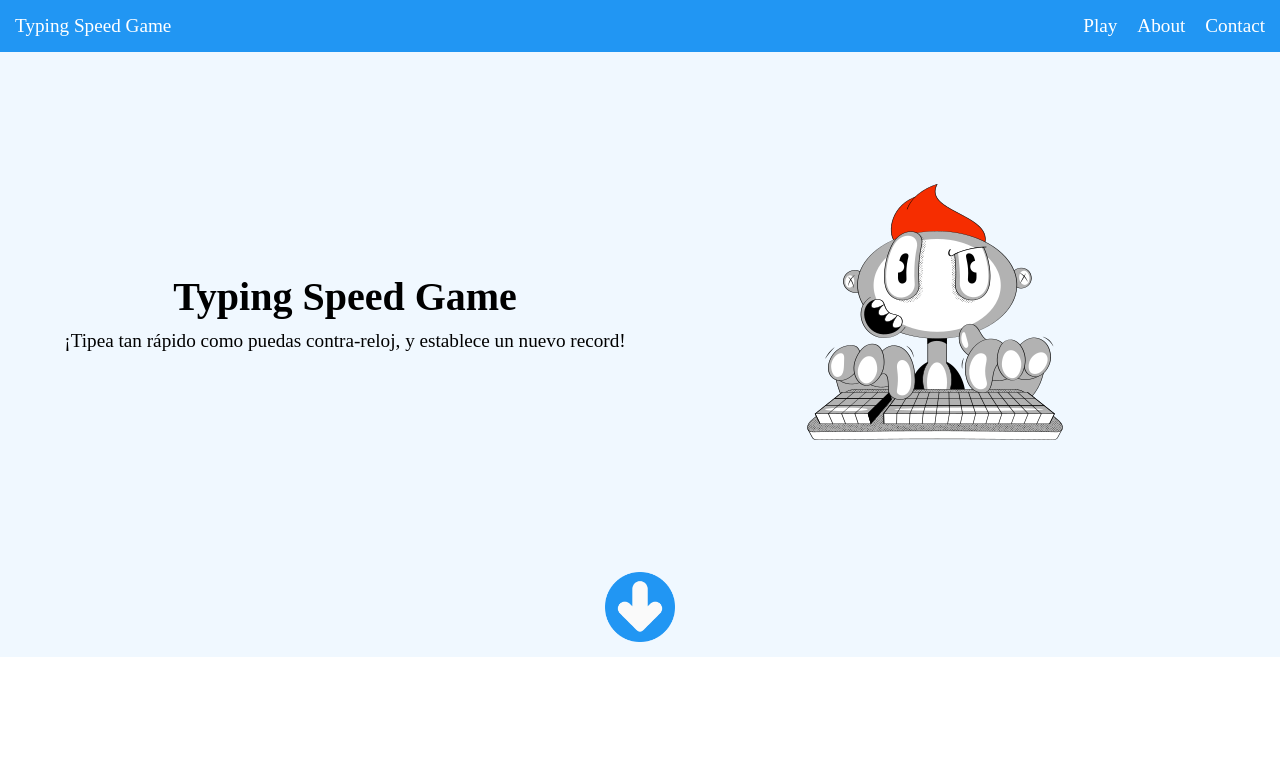
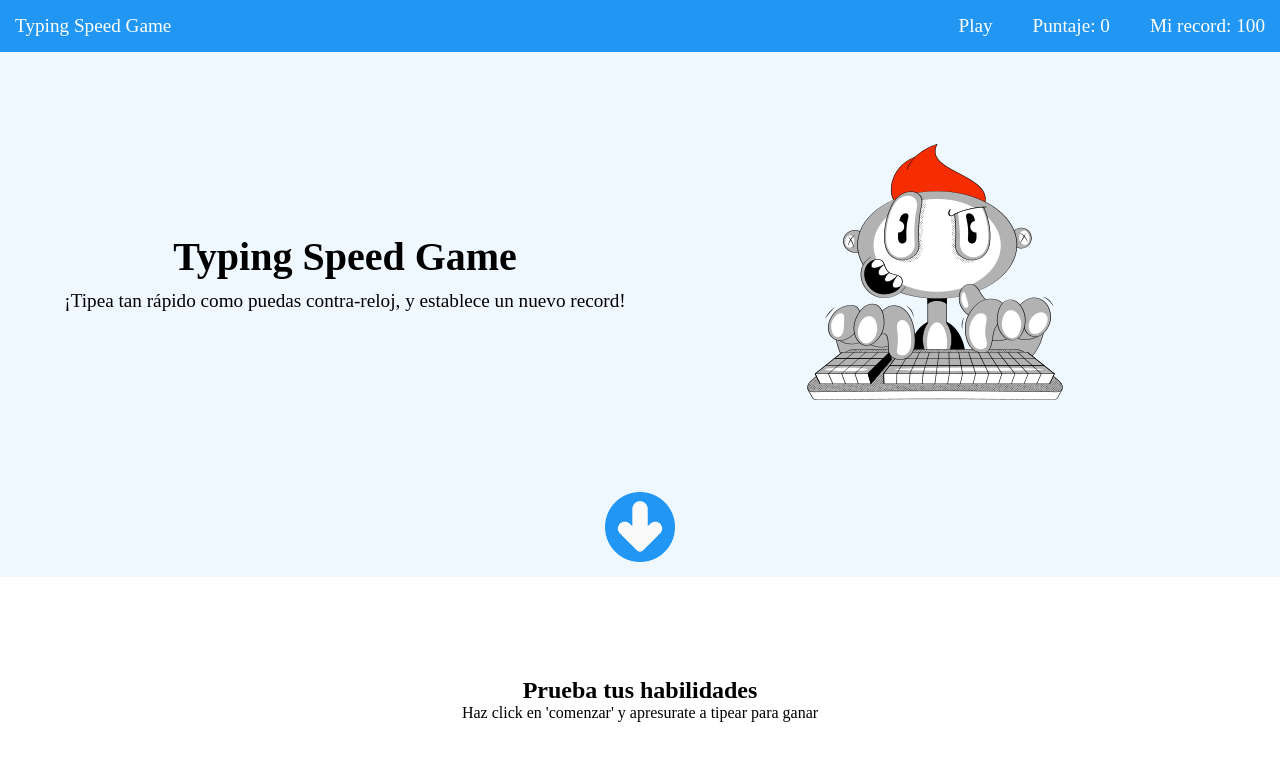
Before and after one commit to facudam/typing-speed-game, a React (Vite) app: page / in a window 1280 px wide. Shown: the top 760 px of the page. Built offline with nearby package versions, Linux system fonts and the light colour scheme.

Commit message:
Adding context provider and creating puntaje and mejorPuntaje states

```diff
--- a/src/App.jsx
+++ b/src/App.jsx
@@ -1,6 +1,6 @@
-
+import { Header } from './components/Header'
+import { Juego } from './components/Juego'
 import './App.css'
-import { Header } from './components/Header'
 
 function App() {
 
@@ -8,6 +8,7 @@ function App() {
   return (
     <div className="App">
       <Header />
+      <Juego />
     </div>
   )
 }
--- /dev/null
+++ b/src/components/Juego.jsx
@@ -0,0 +1,10 @@
+import '../styles/Juego.css';
+
+export const Juego = () => {
+    return (
+        <main className="juego-container">
+            <h2>Prueba tus habilidades</h2>
+            <p>Haz click en 'comenzar' y apresurate a tipear para ganar</p>
+        </main>
+    )
+}
--- a/src/components/Nav.jsx
+++ b/src/components/Nav.jsx
@@ -1,6 +1,9 @@
+import { useContext } from 'react';
+import { Context } from '../contexts/Context';
 import '../styles/Nav.css';
 
 export const Nav = () => {
+    const { puntaje, mejorPuntaje } = useContext(Context)
     return(
         <div className='main-container-menu'>
             <div className="header__menu">
@@ -8,8 +11,8 @@ export const Nav = () => {
                 <nav>
                     <ul>
                         <li>Play</li>
-                        <li>About</li>
-                        <li>Contact</li>
+                        <li>Puntaje: { puntaje }</li>
+                        <li>Mi record: { mejorPuntaje }</li>
                     </ul>
                 </nav>
             </div>
--- /dev/null
+++ b/src/contexts/Context.jsx
@@ -0,0 +1,3 @@
+import { createContext } from "react";
+
+export const Context = createContext();
--- /dev/null
+++ b/src/contexts/ContextProvider.jsx
@@ -0,0 +1,16 @@
+import { Context } from "./Context";
+import { useState } from "react";
+
+export const ContextProvider = ({children}) => {
+
+
+    // ++++++ Estados para los puntajes ++++ /
+    const [ puntaje, setPuntaje ] = useState(0)
+    const [ mejorPuntaje, setMejorPuntaje ] = useState(100)
+    return(
+        <Context.Provider value={{
+            puntaje,
+            mejorPuntaje
+            }} >{ children }</Context.Provider>
+    )
+}
--- a/src/main.jsx
+++ b/src/main.jsx
@@ -1,10 +1,14 @@
 import React from 'react'
 import ReactDOM from 'react-dom/client'
 import App from './App'
+import { ContextProvider } from './contexts/ContextProvider'
 
 
 ReactDOM.createRoot(document.getElementById('root')).render(
-  <React.StrictMode>
-    <App />
-  </React.StrictMode>
+  <ContextProvider>
+    <React.StrictMode>
+      <App />
+    </React.StrictMode>
+  </ContextProvider>
+
 )
--- a/src/styles/Header.css
+++ b/src/styles/Header.css
@@ -6,7 +6,7 @@
 .header__container {
     width: 100%;
     max-width: var(--web-max-width);
-    height: 65vh;
+    height: 55vh;
     margin: auto;
     display: flex;
     padding: 50px;
--- /dev/null
+++ b/src/styles/Juego.css
@@ -0,0 +1,6 @@
+
+.juego-container {
+    margin-top: var(--margin-beetween-containers);
+
+    text-align: center;
+}
--- a/src/styles/Nav.css
+++ b/src/styles/Nav.css
@@ -21,5 +21,5 @@
 }
 
 .header__menu nav ul li {
-    margin-left: 20px;
+    margin-left: 40px;
 }
```
